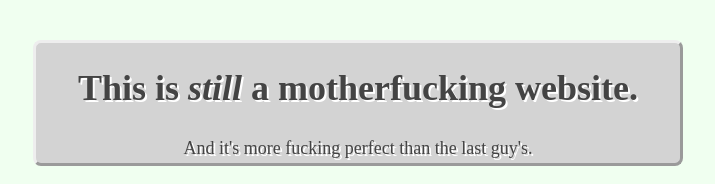
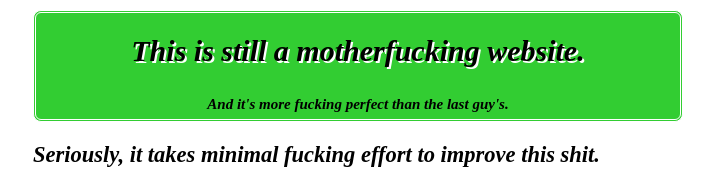
Before and after one commit to NrjMeyer/Mon, a plain HTML site: page index.html in a window 1280 px wide. Shown: the top 184 px of the page, without its empty margins (282-997 px from the left). Drawn offline with Linux system fonts and the light colour scheme.

Commit message:
Second commit

```diff
--- a/index.html
+++ b/index.html
@@ -4,11 +4,12 @@
 		<meta http-equiv="Content-Type" content="text/html; charset=UTF-8"><meta name="viewport" content="width=device-width, initial-scale=1">
 		<title>Better Motherfucking Website</title>
 		<!-- Un peu de style pour commencer -->
-			<style type="text/css">body{margin:40px
-				auto;max-width:650px;line-height:1.6;font-size:18px;color:#444;padding:0
-				10px;background-color:#F0FFF0; text-shadow: 2px 2px white;}
+			<style type="text/css">body{margin:10px
+				auto;max-width:650px;line-height:1.6; padding:0
+				10px; font: italic bold 15px/30px Georgia serif;}
 				h1,h2,h3{line-height:1.2}
-				header{border:outset;border-radius: 8px;background: #D3D3D3;text-align: center;}
+				header{border:double;border-radius: 8px;border-color: white ;background: #32CD32;text-align: center;}
+				header h1 {text-shadow: 2px 2px white;}
 			</style>
 	</head>
 
```
Also changed, not shown: 1 other file.
